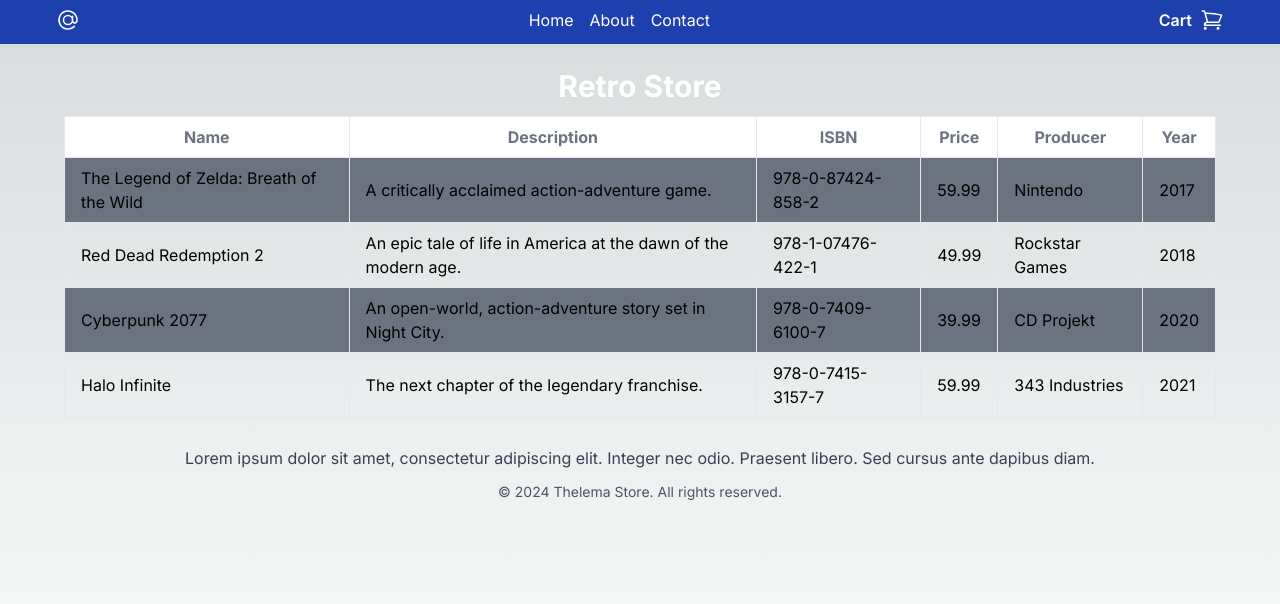
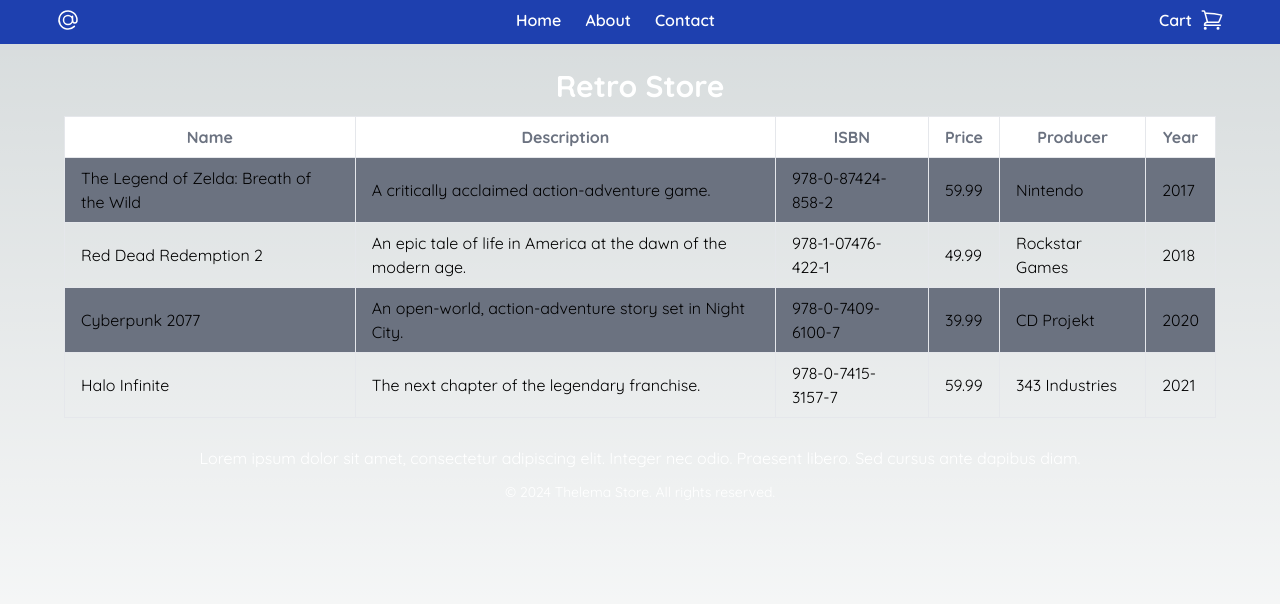
Before and after one commit to DanielRed007/react-next-checkout, a Next.js app in the folder checkout/: page / in a window 1280 px wide. Shown: the top 604 px of the page. Built offline with nearby package versions, Linux system fonts and the light colour scheme.

Commit message:
adding Tailwind Theme

```diff
--- a/checkout/src/app/layout.tsx
+++ b/checkout/src/app/layout.tsx
@@ -17,6 +17,14 @@
 }>) {
   return (
     <html lang="en">
+      <head>
+        <link rel="preconnect" href="https://fonts.googleapis.com" />
+        <link rel="preconnect" href="https://fonts.gstatic.com" crossorigin />
+        <link
+          href="https://fonts.googleapis.com/css2?family=Lato:ital,wght@0,400;0,700;1,300;1,400&family=Quicksand:wght@300..700&display=swap"
+          rel="stylesheet"
+        />
+      </head>
       <HomeContextProvider>
         <body className={inter.className}>{children}</body>
       </HomeContextProvider>
--- a/checkout/src/app/page.tsx
+++ b/checkout/src/app/page.tsx
@@ -14,13 +14,13 @@
       <Header />
       <div className="container mx-auto px-4 sm:px-6 lg:px-8">
         <header className="pt-6 pb-2">
-          <h1 className="text-3xl font-bold text-center text-white">
+          <h1 className="text-3xl font-quicksand font-bold text-center text-white">
             Retro Store
           </h1>
         </header>
         <div className="py-1">
           <CheckoutMainTable data={dataTable} />
-          <p className="text-md text-center text-gray-700">
+          <p className="text-md font-quicksand text-center text-white">
             Lorem ipsum dolor sit amet, consectetur adipiscing elit. Integer nec
             odio. Praesent libero. Sed cursus ante dapibus diam.
           </p>
--- a/checkout/src/app/shared/components/CheckoutMainTable.tsx
+++ b/checkout/src/app/shared/components/CheckoutMainTable.tsx
@@ -12,27 +12,41 @@
         <table className="table-auto w-full">
           <thead>
             <tr className="m-4">
-              <th className="px-4 bg-white border text-gray-500 py-2">Name</th>
-              <th className="px-4 bg-white border text-gray-500 py-2">
+              <th className="px-4 font-quicksand bg-white border text-gray-500 py-2">
+                Name
+              </th>
+              <th className="px-4 font-quicksand bg-white border text-gray-500 py-2">
                 Description
               </th>
-              <th className="px-4 bg-white border text-gray-500 py-2">ISBN</th>
-              <th className="px-4 bg-white border text-gray-500 py-2">Price</th>
-              <th className="px-4 bg-white border text-gray-500 py-2">
+              <th className="px-4 font-quicksand bg-white border text-gray-500 py-2">
+                ISBN
+              </th>
+              <th className="px-4 font-quicksand bg-white border text-gray-500 py-2">
+                Price
+              </th>
+              <th className="px-4 font-quicksand bg-white border text-gray-500 py-2">
                 Producer
               </th>
-              <th className="px-4 bg-white border text-gray-500 py-2">Year</th>
+              <th className="px-4 font-quicksand bg-white border text-gray-500 py-2">
+                Year
+              </th>
             </tr>
           </thead>
           <tbody>
             {data.map((item, index) => (
               <tr key={index} className={index % 2 === 0 ? "bg-gray-500" : ""}>
-                <td className="border px-4 py-2">{item.name}</td>
-                <td className="border px-4 py-2">{item.description}</td>
-                <td className="border px-4 py-2">{item.isbn}</td>
-                <td className="border px-4 py-2">{item.price}</td>
-                <td className="border px-4 py-2">{item.producer}</td>
-                <td className="border px-4 py-2">{item.year}</td>
+                <td className="border font-quicksand px-4 py-2">{item.name}</td>
+                <td className="border font-quicksand px-4 py-2">
+                  {item.description}
+                </td>
+                <td className="border font-quicksand px-4 py-2">{item.isbn}</td>
+                <td className="border font-quicksand px-4 py-2">
+                  {item.price}
+                </td>
+                <td className="border font-quicksand px-4 py-2">
+                  {item.producer}
+                </td>
+                <td className="border font-quicksand px-4 py-2">{item.year}</td>
               </tr>
             ))}
           </tbody>
--- a/checkout/src/app/shared/components/CustomLink.tsx
+++ b/checkout/src/app/shared/components/CustomLink.tsx
@@ -10,7 +10,10 @@
   return (
     <ul className="flex items-center">
       {routes.map((route, index) => (
-        <li key={index} className="px-2">
+        <li
+          className="text-md font-quicksand font-semibold mr-2 px-2"
+          key={index}
+        >
           <Link key={index} href={route.link}>
             {route.title}
           </Link>
--- a/checkout/src/app/shared/components/Footer.tsx
+++ b/checkout/src/app/shared/components/Footer.tsx
@@ -6,7 +6,7 @@
 
 export const Footer: FC<Props> = ({ content }) => {
   return (
-    <footer className="pt-2 text-center text-gray-600 text-sm">
+    <footer className="pt-2 font-quicksand text-center text-white text-sm">
       &copy; {content}
     </footer>
   );
--- a/checkout/src/app/shared/components/Header.tsx
+++ b/checkout/src/app/shared/components/Header.tsx
@@ -29,7 +29,7 @@
         <CustomLink routes={routes} />
 
         <div className="flex">
-          <h1 className="text-md font-semibold mr-2">Cart</h1>
+          <h1 className="text-md font-quicksand font-semibold mr-2">Cart</h1>
           <CartIcon onClick={toggleRetroCart} />
         </div>
       </div>
--- a/checkout/tailwind.config.ts
+++ b/checkout/tailwind.config.ts
@@ -13,6 +13,9 @@
         "gradient-conic":
           "conic-gradient(from 180deg at 50% 50%, var(--tw-gradient-stops))",
       },
+      fontFamily: {
+        quicksand: ['"Quicksand"', "sans-serif"],
+      },
     },
   },
   plugins: [],
```
